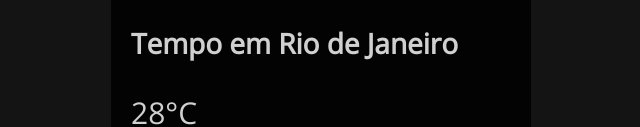
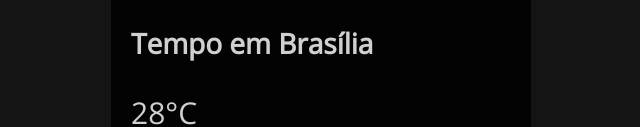
Before and after one commit to lipezxs/previsao-do-tempo, a plain HTML site: page previsão do tempo/index.html in a window 1280 px wide. Shown: the part 182-309 px from the top of the page, without its empty margins (319-959 px from the left). Drawn offline with nearby package versions, Linux system fonts and the light colour scheme.

Commit message:
Add files via upload

```diff
--- a/previsão do tempo/index.html
+++ b/previsão do tempo/index.html
@@ -9,7 +9,7 @@
     <link rel="preconnect" href="https://fonts.gstatic.com" crossorigin>
     <link href="https://fonts.googleapis.com/css2?family=Open+Sans:wght@300&display=swap" rel="stylesheet">
     <script src="scripts.js"></script>
-    <title>Previsão</title>
+    <title>Previsão do Tempo</title>
 </head>
 
 <body>
@@ -22,7 +22,7 @@
         </button>
 
         <div class="caixa-media">
-            <h2 class="cidade">Tempo em Rio de Janeiro</h2>
+            <h2 class="cidade">Tempo em Brasília</h2>
             <p class="temp">28°C</p>
 
             <img class="icone" src="https://openweathermap.org/img/wn/04n.png">
--- a/previsão do tempo/scripts.js
+++ b/previsão do tempo/scripts.js
@@ -20,7 +20,6 @@ async function buscarCidade(cidade){
 
     colocarNaTela(dados)
 }
-
 function cliqueiNoBotao(){
    let cidade = document.querySelector(".input-cidade").value
 
```
